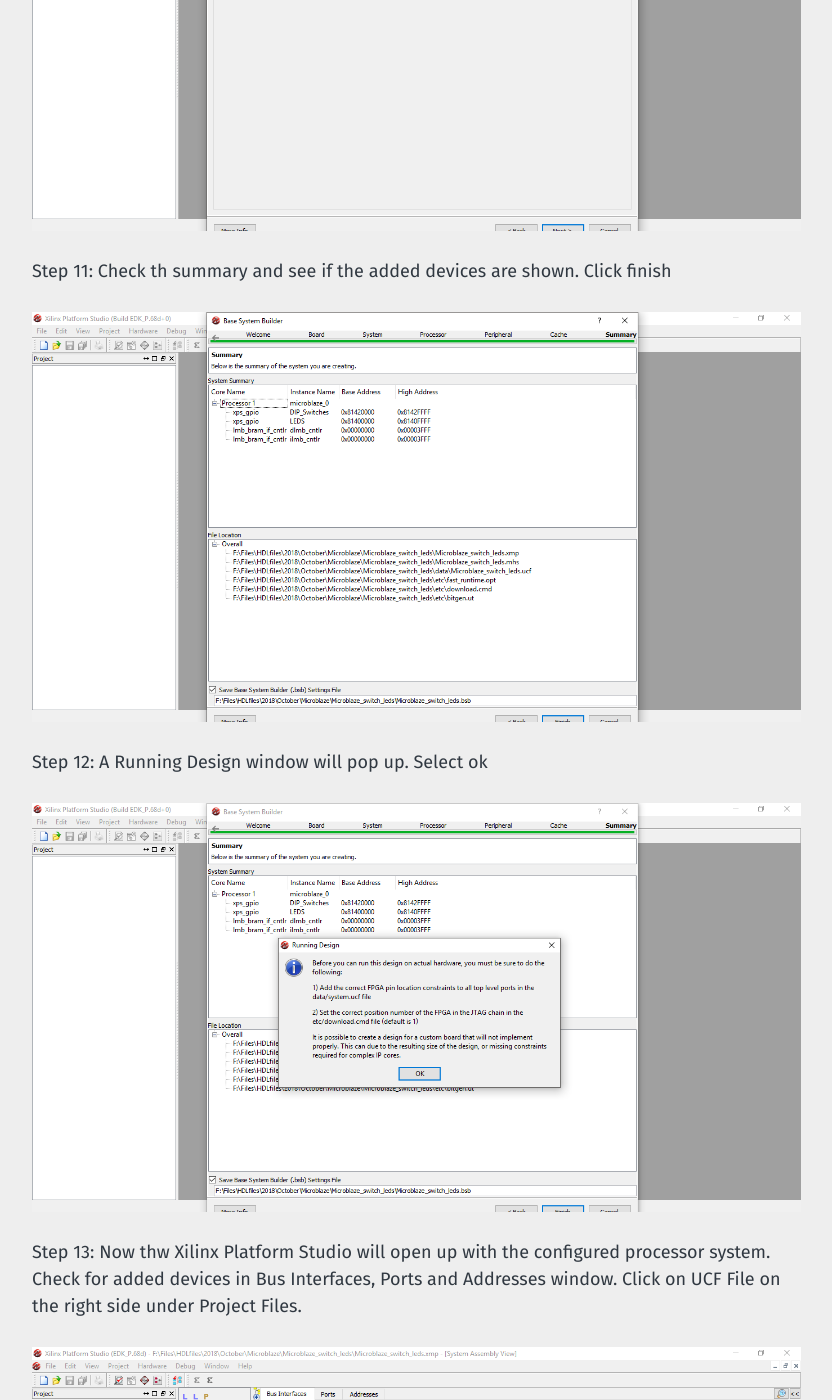
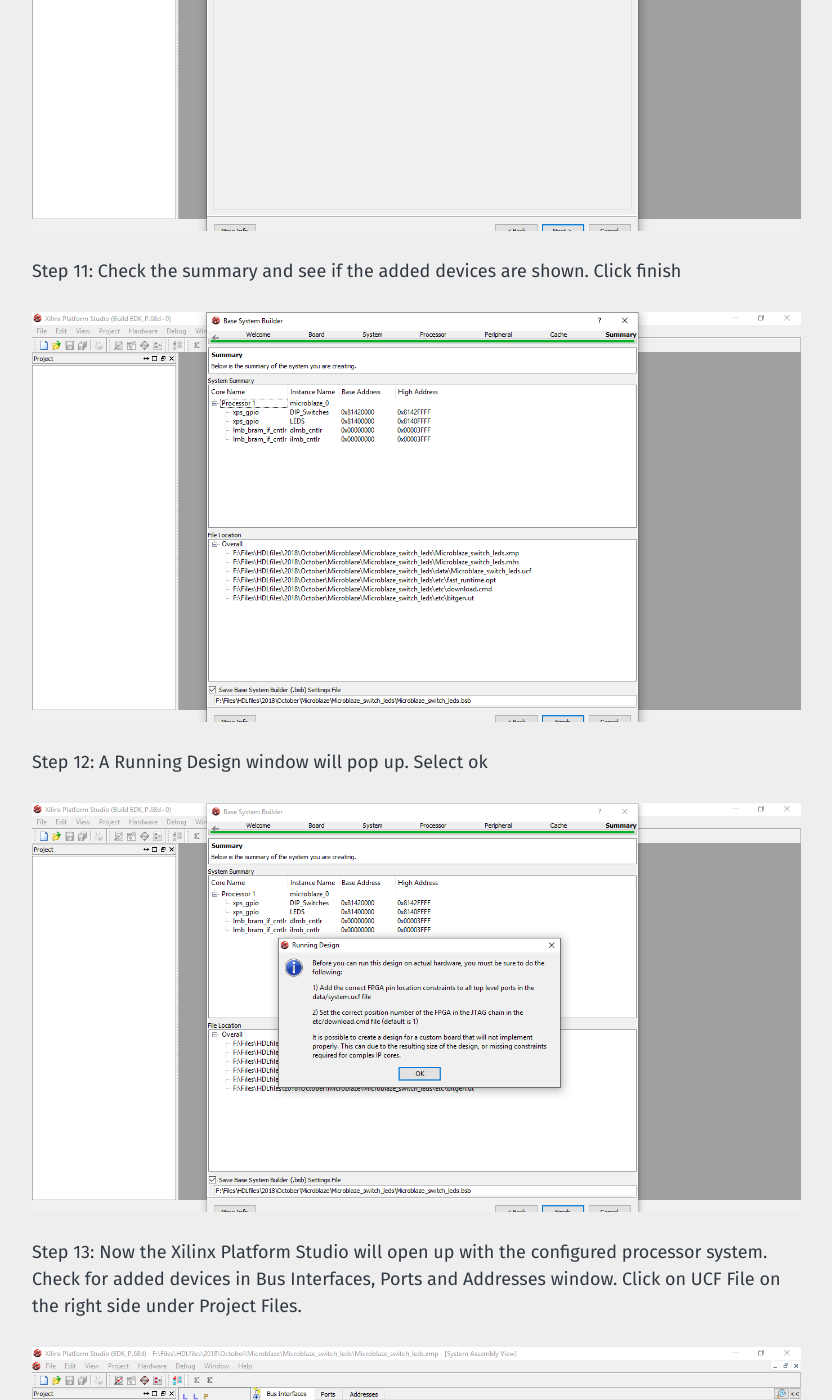
Before and after one commit to siddharth-pro/gitSiddharth.github.io, a Jekyll site: the page built from _posts/2018-10-11-using-microblaze-softcore-processor.markdown, in a window 1280 px wide and 1400 px high, scrolled down 5639 px. Shown: the whole window, without its empty margins (40-872 px from the left). Built offline with Jekyll 4.4.1, drawn with Linux system fonts in a browser that asks for light colours; some of the changed text lies outside the part shown.

Commit message:
Update 2018-10-11-using-microblaze-softcore-processor.markdown

```diff
--- a/_posts/2018-10-11-using-microblaze-softcore-processor.markdown
+++ b/_posts/2018-10-11-using-microblaze-softcore-processor.markdown
@@ -48,7 +48,7 @@
 
 ![Step 10](/assets/images/Microblaze/Step10.png)
 
-Step 11: Check th summary and see if the added devices are shown. Click finish
+Step 11: Check the summary and see if the added devices are shown. Click finish
 
 ![Step 11](/assets/images/Microblaze/Step11.png)
 
@@ -56,7 +56,7 @@
 
 ![Step 12](/assets/images/Microblaze/Step12.png)
 
-Step 13: Now thw Xilinx Platform Studio will open up with the configured processor system. Check for added devices in Bus Interfaces, Ports and Addresses window. Click on UCF File on the right side under Project Files.
+Step 13: Now the Xilinx Platform Studio will open up with the configured processor system. Check for added devices in Bus Interfaces, Ports and Addresses window. Click on UCF File on the right side under Project Files.
 
 ![Step 13](/assets/images/Microblaze/Step13.png)
 
```
Also changed, not shown: other parts of _posts/2018-10-11-using-microblaze-softcore-processor.markdown (+1 -1 lines).
